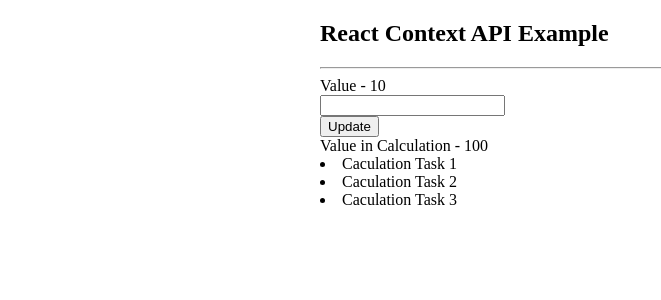
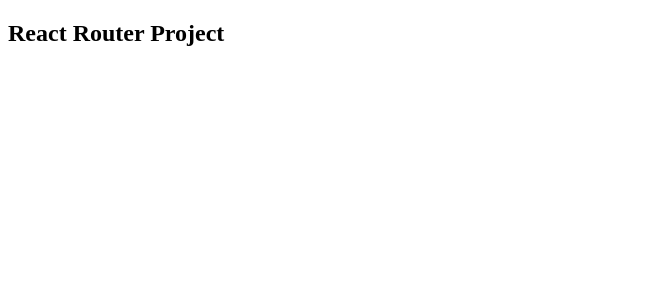
Before and after one commit to ManiruzzamanAkash/ReactBasic2Pro, a React (Create React App) app: page / in a window 1280 px wide. Shown: the top 300 px of the page, without its empty margins (0-661 px from the left). Built offline with nearby package versions, Linux system fonts and the light colour scheme.

Commit message:
Setup ready for Day 25 - React Router

```diff
--- a/src/App.js
+++ b/src/App.js
@@ -1,28 +1,11 @@
 
-import React, { useState } from "react";
-import "./assets/App.css";
-import Value from "./components/Value";
-import Context from "./context/Context";
+import React from "react";
 
 const App = () => {
-  const [data, setData] = useState({
-    value: 10,
-    tasks: [
-      'Caculation Task 1',
-      'Caculation Task 2',
-      'Caculation Task 3',
-    ],
-    auth: false,
-  });
-
   return (
-    <Context.Provider value={{ state: data, setData }}>
       <div className="app">
-        <h2>React Context API Example</h2>
-        <hr />
-        <Value />
+        <h2>React Router Project</h2>
       </div>
-    </Context.Provider>
   )
 }
 
--- a/src/assets/App.css
+++ /dev/null
@@ -1,13 +0,0 @@
-body {
-  margin: 0px auto !important;
-  width: 50%;
-}
-
-.todo-title {
-  font-weight: bold !important;
-  font-family: cursive !important;
-  font-size: 50px !important;
-  color: #0158ca !important;
-  letter-spacing: 5px !important;
-  margin-bottom: 20px !important;
-}
--- a/src/components/Calculation.js
+++ /dev/null
@@ -1,24 +0,0 @@
-import React, { useContext } from 'react'
-import Context from '../context/Context';
-
-const Calculation = () => {
-    const {state} = useContext(Context);
-    const {value, tasks} = state;
-    const multiplication = value * 10;
-
-    return (
-        <div>
-            Value in Calculation - {multiplication}
-            <br />
-            {
-                tasks.map((task, index) => (
-                    <li key={index}>
-                        {task}
-                    </li>
-                ))
-            }
-        </div>
-    );
-}
-
-export default Calculation;
--- a/src/components/Value.js
+++ /dev/null
@@ -1,22 +0,0 @@
-import React, { useContext } from 'react'
-import Context from '../context/Context';
-import Calculation from './Calculation'
-
-const Value = () => {
-    const {state, setData} = useContext(Context);
-
-    return (
-        <div>
-            Value - {state.value}
-            <br />
-            <input type="text" onChange={e => setData({ ...state, value: e.target.value })} />
-            <br />
-            <button onClick={() => setData({ ...state, value: 200 })}>Update</button>
-            <br />
-
-            <Calculation />
-        </div>
-     );
-}
-
-export default Value;
--- a/src/context/Context.js
+++ /dev/null
@@ -1,5 +0,0 @@
-import { createContext } from "react";
-
-const Context = createContext();
-
-export default Context;
```
Also changed, not shown: package.json (+0 -9 lines), 1 other file (tests, documents, lock files or other folders).
